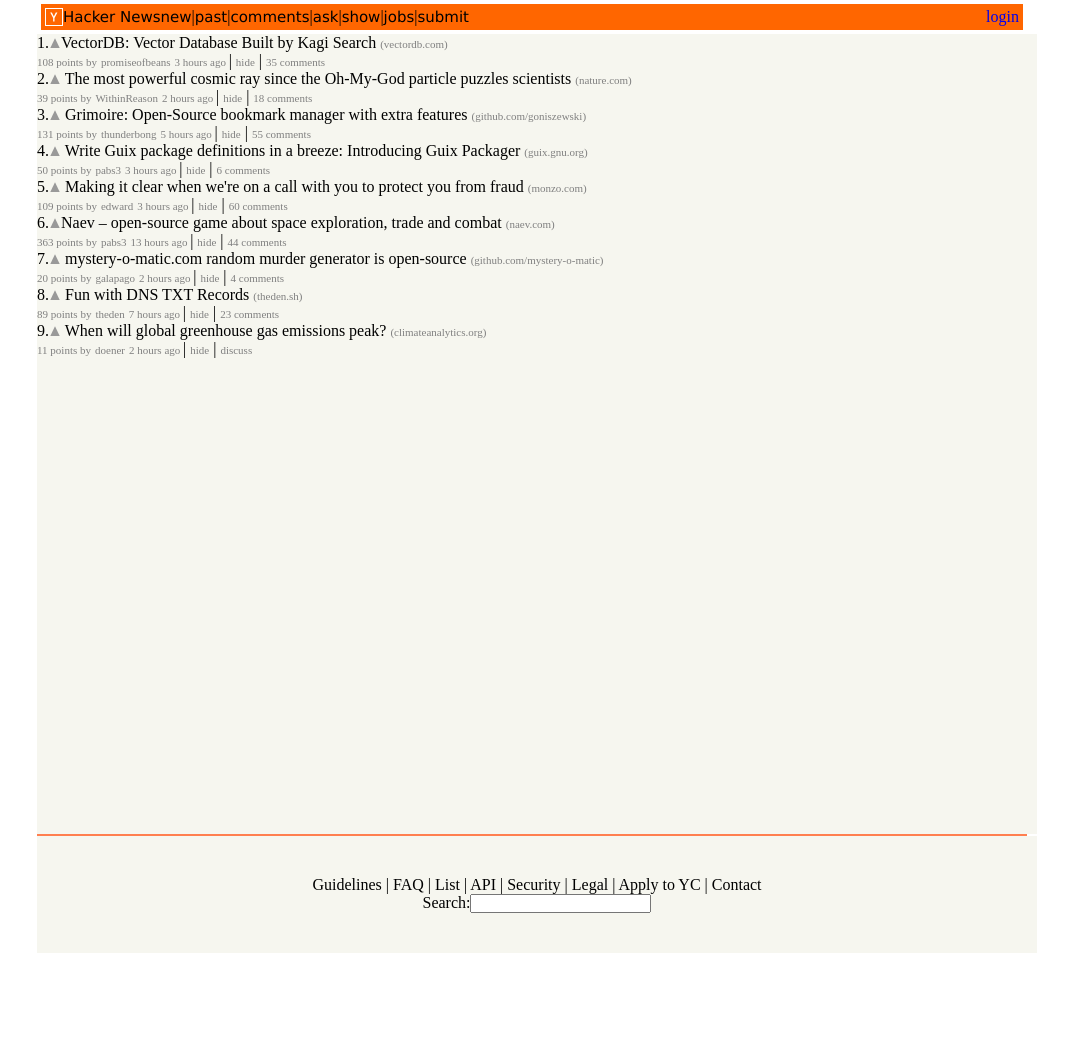
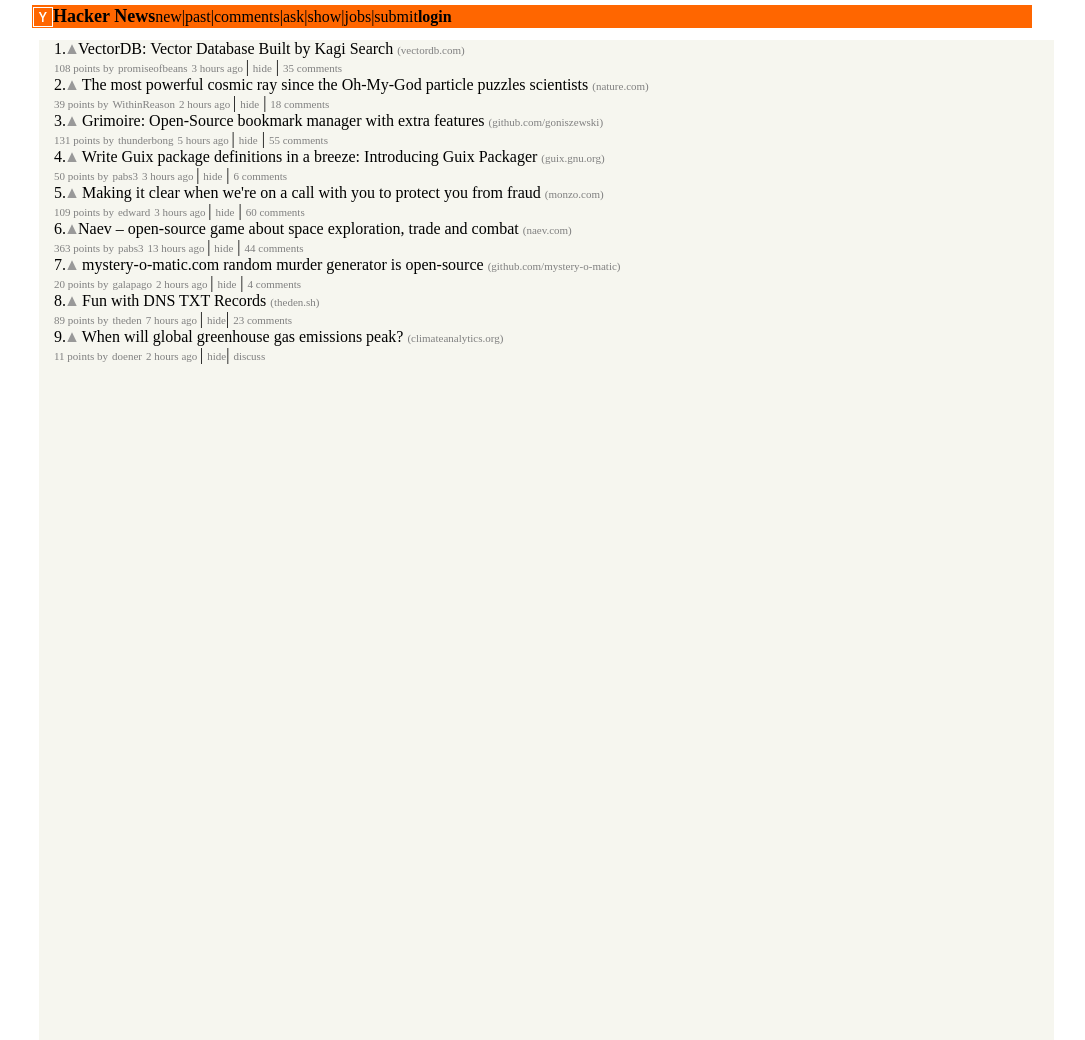
Before and after one commit to dijimustafa/hackernews, a plain HTML site: page index.html in a window 1280 px wide. Shown: the top 1040 px of the page, without its empty margins (108-1193 px from the left). Before the commit the page ends 953 px from the top, so only its background shows below. Drawn offline with Linux system fonts and the light colour scheme.

Commit message:
düzenleme

```diff
--- a/index.html
+++ b/index.html
@@ -8,27 +8,35 @@
 </head>
 
 <body class="site">
+
     <div class="menu">
-        <div class="sol">
             <img src="./img/hacker_logo.svg" width="18" height="18" style="border:1px white solid; display:block">
+            <h1 style="font-size: 18px;">Hacker News</h1>
 
-            <a href="hacker news" class="baslık">Hacker News</a>
-            <a href="new" class="baslık">new</a> |
-            <a href="past" class="baslık">past</a> |
-            <a href="comments" class="baslık">comments</a> |
-            <a href="ask" class="baslık">ask</a>|
-            <a href="show" class="baslık">show</a>|
-            <a href="jobs" class="baslık">jobs</a>|
-            <a href="submit" class="baslık">submit</a>
+            <a href="new">new</a> |
+            <a href="past">past</a> |
+            <a href="comments">comments</a> |
+            <a href="ask">ask</a>|
+            <a href="show">show</a>|
+            <a href="jobs">jobs</a>|
+            <a href="submit">submit</a>
+
+        <div class="sag">
+            <b href="goto">login</b>
         </div>
-        <div class="sag">
-            <a href="goto">login</a>
         </div>
-    </div>
+
+
+
+
+
     <div class="sayfa">
         <div class="ust">1.<img src="./img/triangle.svg" width="12">VectorDB: Vector Database Built by Kagi Search
-            <a href="com">(vectordb.com)</a></div>
+            <a href="com">(vectordb.com)</a>
+        </div>
         <div class="alt">
+
+
             <a href="">108 points by</a>
             <a href="">promiseofbeans</a>
             <a href="">3 hours ago </a> |
@@ -37,7 +45,8 @@
         </div>
         <div class="ust">2.<img src="./img/triangle.svg" width="12">
             The most powerful cosmic ray since the Oh-My-God particle puzzles scientists
-            <a href="com">(nature.com)</a></div>
+            <a href="com">(nature.com)</a>
+        </div>
         <div class="alt">
             <a href="">39 points by</a>
             <a href="">WithinReason</a>
@@ -47,7 +56,8 @@
         </div>
         <div class="ust">3.<img src="./img/triangle.svg" width="12">
             Grimoire: Open-Source bookmark manager with extra features
-            <a href="com">(github.com/goniszewski)</a></div>
+            <a href="com">(github.com/goniszewski)</a>
+        </div>
         <div class="alt">
             <a href="">131 points by</a>
             <a href="">thunderbong</a>
@@ -57,7 +67,8 @@
         </div>
         <div class="ust">4.<img src="./img/triangle.svg" width="12">
             Write Guix package definitions in a breeze: Introducing Guix Packager
-            <a href="com">(guix.gnu.org)</a></div>
+            <a href="com">(guix.gnu.org)</a>
+        </div>
         <div class="alt">
             <a href="">50 points by</a>
             <a href="">pabs3</a>
@@ -67,7 +78,8 @@
         </div>
         <div class="ust">5.<img src="./img/triangle.svg" width="12">
             Making it clear when we're on a call with you to protect you from fraud
-            <a href="com">(monzo.com)</a></div>
+            <a href="com">(monzo.com)</a>
+        </div>
         <div class="alt">
             <a href="">109 points by</a>
             <a href="">edward</a>
@@ -75,8 +87,10 @@
             <a href="">hide</a> |
             <a href="">60 comments</a>
         </div>
-        <div class="ust">6.<img src="./img/triangle.svg" width="12">Naev – open-source game about space exploration, trade and combat
-            <a href="com">(naev.com)</a></div>
+        <div class="ust">6.<img src="./img/triangle.svg" width="12">Naev – open-source game about space exploration,
+            trade and combat
+            <a href="com">(naev.com)</a>
+        </div>
         <div class="alt">
             <a href="">363 points by</a>
             <a href="">pabs3</a>
@@ -86,7 +100,8 @@
         </div>
         <div class="ust">7.<img src="./img/triangle.svg" width="12">
             mystery-o-matic.com random murder generator is open-source
-            <a href="com">(github.com/mystery-o-matic)</a></div>
+            <a href="com">(github.com/mystery-o-matic)</a>
+        </div>
         <div class="alt">
             <a href="">20 points by</a>
             <a href="">galapago</a>
@@ -96,27 +111,29 @@
         </div>
         <div class="ust">8.<img src="./img/triangle.svg" width="12">
             Fun with DNS TXT Records
-            <a href="com">(theden.sh)</a></div>
+            <a href="com">(theden.sh)</a>
+        </div>
         <div class="alt">
             <a href="">89 points by</a>
             <a href="">theden</a>
-            <a href="">7 hours ago </a> |
-            <a href="">hide</a> |
+            <a href="">7 hours ago </a>|
+            <a href="">hide</a>|
             <a href="">23 comments</a>
         </div>
         <div class="ust">9.<img src="./img/triangle.svg" width="12">
             When will global greenhouse gas emissions peak?
-            <a href="com">(climateanalytics.org)</a></div>
+            <a href="com">(climateanalytics.org)</a>
+        </div>
         <div class="alt">
             <a href="">11 points by</a>
             <a href="">doener</a>
-            <a href="">2 hours ago </a> |
-            <a href="">hide</a> |
+            <a href="">2 hours ago </a>|
+            <a href="">hide</a>|
             <a href="">discuss</a>
         </div>
     </div>
     <div class="cizgi"></div>
-    <div class="altsayfa">
+    <div style="font-size: 13px;" class="altsayfa">
         <div class="sol">
             <a href="guidelines">Guidelines</a> |
             <a href="FAQ">FAQ</a> |
@@ -126,6 +143,8 @@
             <a href="legal">Legal</a> |
             <a href="YC">Apply to YC</a> |
             <a href="contact">Contact</a>
+            <br>
+            <br>
             <div class="sag">
                 <p> Search:<input type="text" name="Search" max="30" required></p>
             </div>
--- a/styles/style.css
+++ b/styles/style.css
@@ -1,42 +1,34 @@
 * {
-    box-sizing: border-box;
     margin: 0px;
     padding: 0px;
 }
-
 .menu {
     display: flex;
     align-items: center;
-    justify-content: space-between;
     background-color: #ff6600;
-    margin: 4px;
-    padding: 4px;
+    margin: 5px;
+    padding: 1px;
 }
 
-.menu .sol {
+.menu a {
     display: flex;
-    flex-direction: row;
-    align-items: center;
+    color: black;
+    text-decoration: none;
+
 }
 
-.menu .sag a {
-    text-decoration: none;
-}
 
-.baslık {
-    color: black;
-    text-decoration: none;
-    font-size: 15px;
-    font-family: Verdana;
-}
+
 
 .sayfa{
     background-color: #f6f6ef;
     min-width: 1000px;
-    min-height: 100vh;
+    min-height: 1000px;
+    margin: 12px;
+    padding-left: 15px;
 }
 .cizgi{
-    border-top: double 2px coral;
+    border-top:solid 2px#ff6600;
 }
 
 .altsayfa {
@@ -45,7 +37,7 @@
     align-items: center;
     background-color: #f6f6ef;
     min-width: 1000px;
-    padding: 40px;
+    padding: 18px;
 }
 
 .altsayfa a{
@@ -68,7 +60,7 @@
     color:gray;
 }
 .site{
-    padding-left: 145px;
-    padding-right: 145px;
+    padding-left: 135px;
+    padding-right: 135px;
 
 }
```
